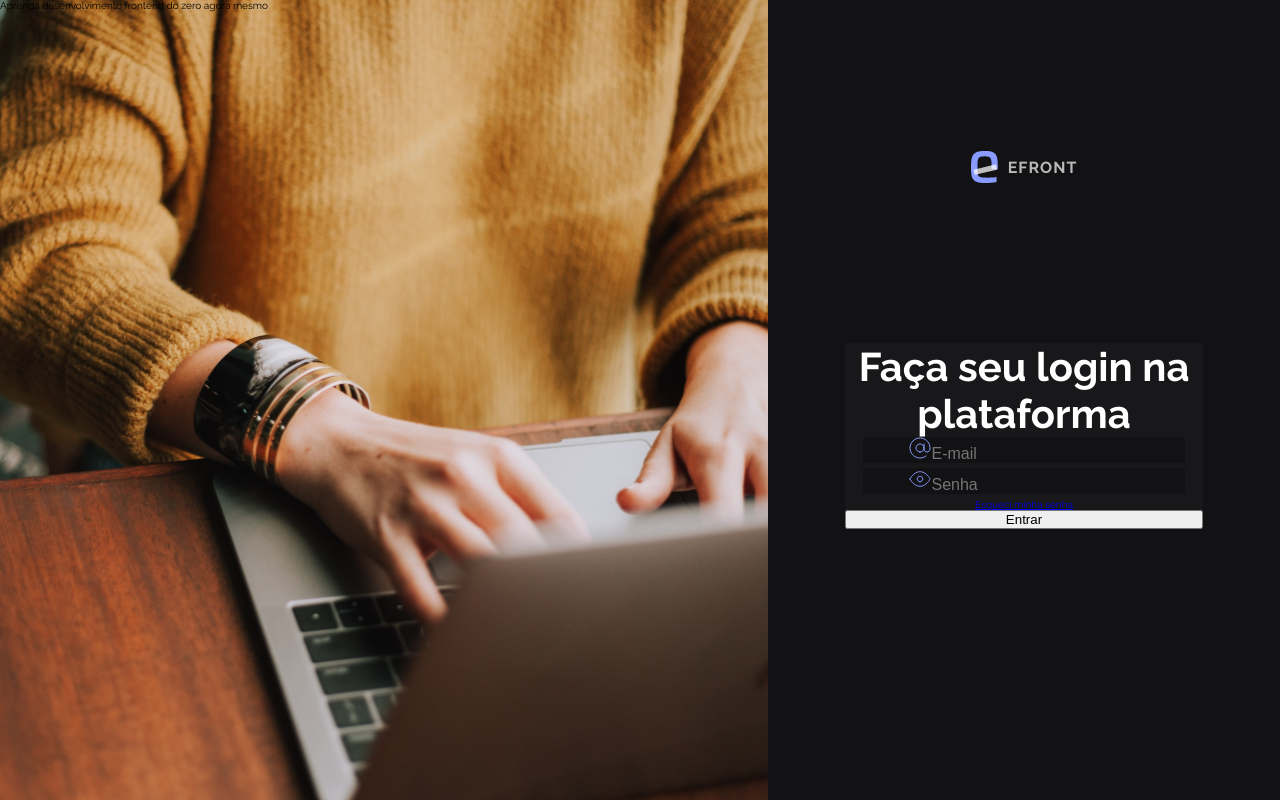
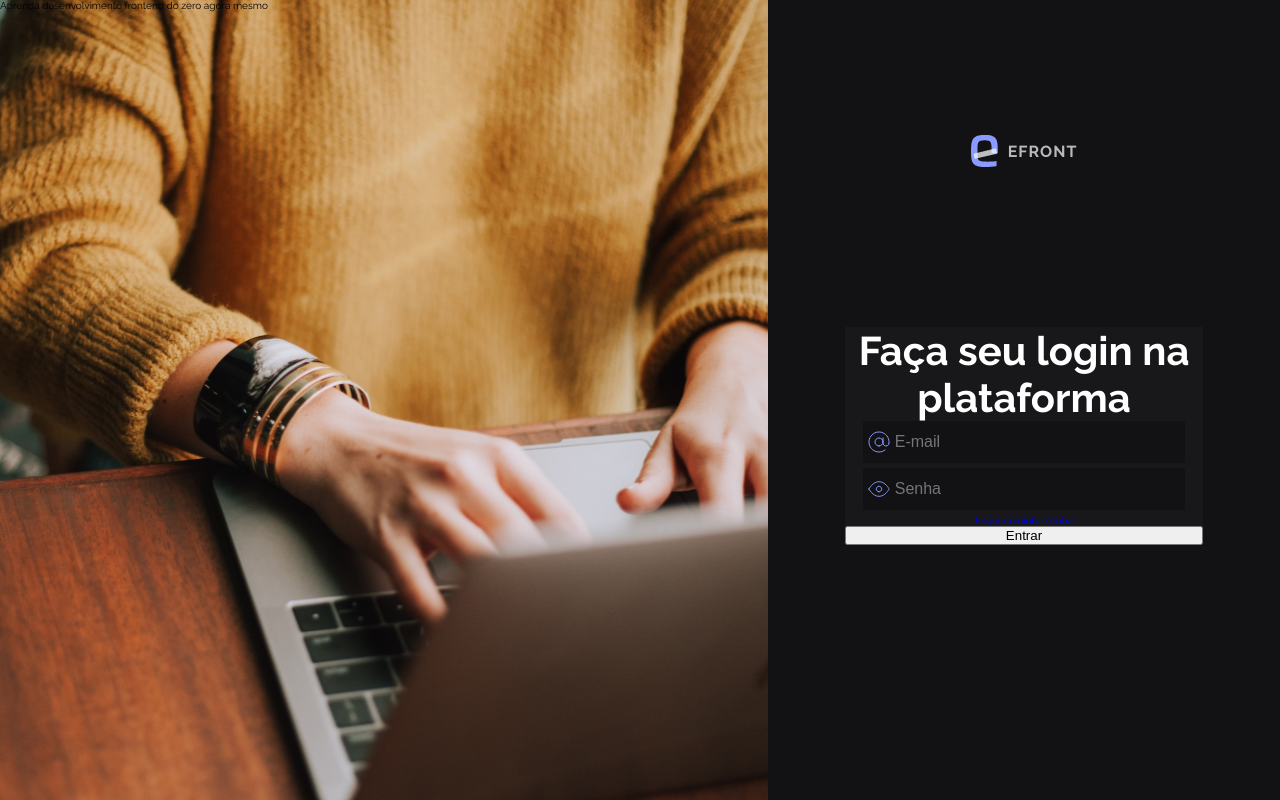
Before and after one commit to joao-zac/-Desafio-2-eFront, a React (Vite) app: page / in a window 1280 px wide. Built offline with nearby package versions, Linux system fonts and the light colour scheme.

Commit message:
:zap: melhorando inputs

```diff
--- a/src/App.css
+++ b/src/App.css
@@ -74,8 +74,14 @@ main {
 .datas form .inputs .field {
     background-color: #121214;
     margin-bottom: .5rem;
+    padding: 1rem .5rem;
+    display: flex;
     width: 90%;
 
+}
+
+.datas form .inputs .field img {
+    margin-right: .5rem;
 }
 
 .datas form .inputs .field input {
@@ -84,5 +90,5 @@ main {
     color: #B9B9B9;
     font-size: 1.6rem;
     font-weight: 500;
-
+    width: 90%;
 }
--- a/src/App.tsx
+++ b/src/App.tsx
@@ -38,10 +38,9 @@ function App() {
               </div>
 
               <div className="field">
-                  <img src={eye} alt="" />
-                  <input type="text" placeholder='Senha'/>
+                <img src={eye} alt="" />
+                <input type="text" placeholder='Senha'/>
               </div>
-
 
             </div>
 
```
